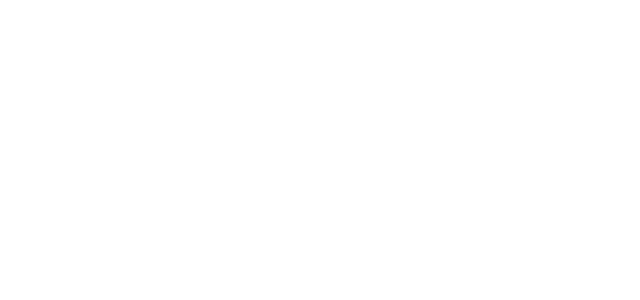
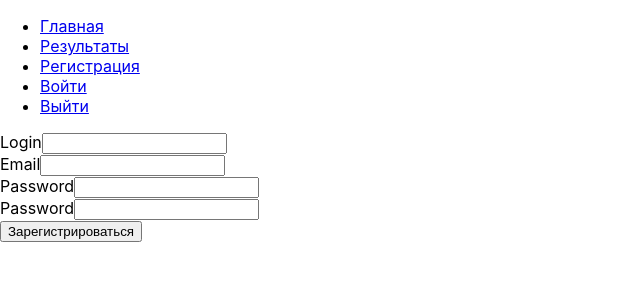
Before and after one commit to Xanaduxan/project-your-game, a React (Create React App) app in the folder frontend/: page /registration in a window 1280 px wide. Before the commit this address had no page. Shown: the top 300 px of the page, without its empty margins (0-640 px from the left). Built offline with nearby package versions, Linux system fonts and the light colour scheme.

Commit message:
create rega logo

```diff
--- a/frontend/src/App.tsx
+++ b/frontend/src/App.tsx
@@ -3,13 +3,17 @@ import { Route, Routes } from 'react-router-dom';
 
 import './App.css';
 import Header from './features/Header/Header';
+import Login from './features/Login/Login';
 import MainPage from './features/MainPage/MainPage';
+import Registration from './features/Registration/Registration';
 
 function App() {
   return (
     <Routes>
     <Route path="/" element={<Header />}>
       <Route path="main" element={<MainPage />} />
+      <Route path="registration" element={<Registration />} />
+      <Route path="login" element={<Login />} />
     </Route>
   </Routes>
   );
--- /dev/null
+++ b/frontend/src/features/Login/Login.tsx
@@ -0,0 +1,20 @@
+import React from 'react'
+
+export default function Login() {
+  return (
+    <div className='container'>
+<form method="post" action="/login">
+    <div className="mb-3">
+      <label className="form-label" htmlFor="exampleCheck1">Email</label>
+      <input name="email" type="email" className="form-control" />
+    </div>
+    <div className="mb-3">
+      <label htmlFor="exampleInputPassword1" className="form-label">Password</label>
+      <input name="password" type="password" className="form-control" />
+    </div>
+    <button type="submit" className="btn btn-primary">Войти</button>
+  </form>
+    </div>
+
+  )
+}
--- /dev/null
+++ b/frontend/src/features/Registration/Registration.tsx
@@ -0,0 +1,28 @@
+import React from 'react'
+
+export default function Registration(): JSX.Element {
+    return (
+        <div className='container'>
+            <form method="post" action="/registration">
+                <div className="mb-3">
+                    <label className="form-label" htmlFor="exampleCheck1">Login</label>
+                    <input name="login" type="text" className="form-control" />
+                </div>
+                <div className="mb-3">
+                    <label className="form-label" htmlFor="exampleCheck1">Email</label>
+                    <input name="email" type="email" className="form-control" />
+                </div>
+                <div className="mb-3">
+                    <label htmlFor="exampleInputPassword1" className="form-label">Password</label>
+                    <input name="password" type="password" className="form-control" />
+                </div>
+                <div className="mb-3">
+                    <label htmlFor="exampleInputPassword1" className="form-label">Password</label>
+                    <input name="password2" type="password" className="form-control" />
+                </div>
+                <button type="submit" className="btn btn-primary">Зарегистрироваться</button>
+            </form>
+        </div>
+
+    )
+}
```
